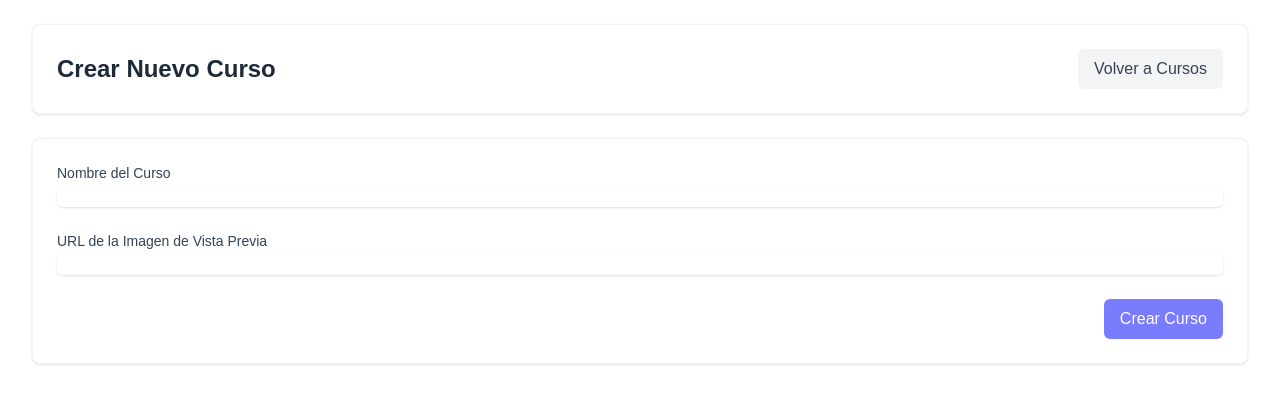
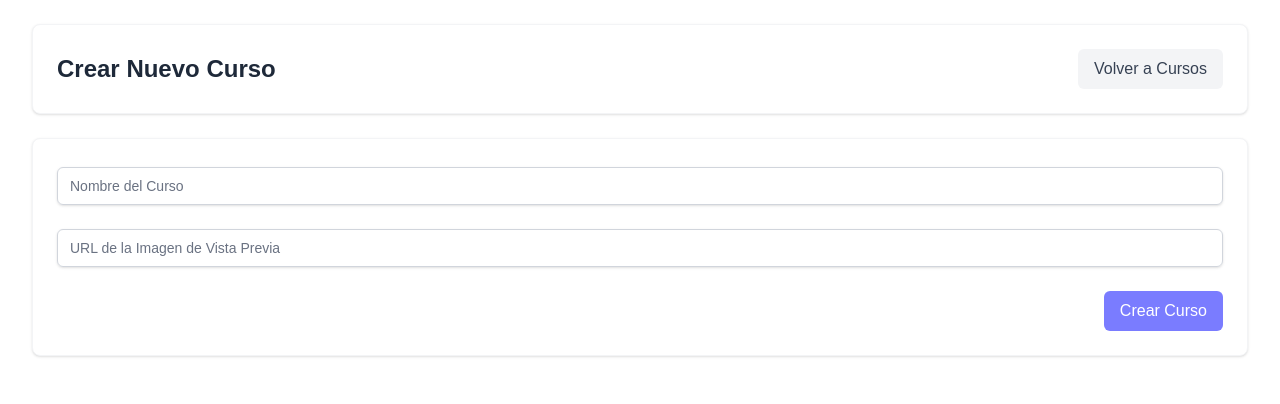
Before and after one commit to Lautaro124/curso, a Next.js app: page /admin/courses/new in a window 1280 px wide. Shown: the top 404 px of the page. Built offline with nearby package versions, Linux system fonts and the light colour scheme.

Commit message:
Set new input

```diff
--- a/src/app/admin/courses/[courseId]/modules/new/page.tsx
+++ b/src/app/admin/courses/[courseId]/modules/new/page.tsx
@@ -1,6 +1,7 @@
 import { createSSRClient } from "@/lib/supabase/server";
 import { redirect } from "next/navigation";
 import Link from "next/link";
+import Input from "@/components/Input";
 
 export default async function NewModulePage({
   params,
@@ -42,22 +43,21 @@ export default async function NewModulePage({
           method="POST"
           className="space-y-6"
         >
-          <input type="hidden" name="action" value="create" />
-          <input type="hidden" name="course_id" value={params.courseId} />
+          <Input type="hidden" name="action" value="create" label={""} />
+          <Input
+            type="hidden"
+            name="course_id"
+            value={params.courseId}
+            label={""}
+          />
 
           <div>
-            <label
-              htmlFor="name"
-              className="block text-sm font-medium text-gray-700"
-            >
-              Nombre del Módulo
-            </label>
-            <input
+            <Input
               type="text"
               name="name"
               id="name"
               required
-              className="mt-1 block w-full rounded-md border-gray-300 shadow-sm sm:text-sm text-black"
+              label={" Nombre del Módulo"}
             />
           </div>
 
--- a/src/app/admin/courses/new/page.tsx
+++ b/src/app/admin/courses/new/page.tsx
@@ -1,7 +1,7 @@
+import Input from "@/components/Input";
 import Link from "next/link";
 
 export default async function NewCoursePage() {
-
   return (
     <main className="max-w-7xl mx-auto py-6 px-4 sm:px-6 lg:px-8">
       <div className="bg-white rounded-lg p-6 shadow-sm border border-gray-100 mb-6">
@@ -27,31 +27,21 @@ export default async function NewCoursePage() {
           <input type="hidden" name="action" value="create" />
 
           <div>
-            <label
-              htmlFor="name"
-              className="block text-sm font-medium text-gray-700"
-            >
-              Nombre del Curso
-            </label>
-            <input
+            <Input
               type="text"
               name="name"
               id="name"
+              label="Nombre del Curso"
               required
               className="mt-1 block w-full rounded-md border-gray-300 shadow-sm focus:border-[#7A7CFF] focus:ring-[#7A7CFF] sm:text-sm"
             />
           </div>
 
           <div>
-            <label
-              htmlFor="preview_image"
-              className="block text-sm font-medium text-gray-700"
-            >
-              URL de la Imagen de Vista Previa
-            </label>
-            <input
+            <Input
               type="url"
               name="preview_image"
+              label="URL de la Imagen de Vista Previa"
               id="preview_image"
               className="mt-1 block w-full rounded-md border-gray-300 shadow-sm focus:border-[#7A7CFF] focus:ring-[#7A7CFF] sm:text-sm"
             />
--- a/src/app/admin/modules/[moduleId]/lessons/new/page.tsx
+++ b/src/app/admin/modules/[moduleId]/lessons/new/page.tsx
@@ -1,6 +1,8 @@
 import { createSSRClient } from "@/lib/supabase/server";
 import { redirect } from "next/navigation";
 import Link from "next/link";
+import Input from "@/components/Input";
+import Textarea from "@/components/Textarea";
 
 export default async function NewLessonPage({
   params,
@@ -49,87 +51,41 @@ export default async function NewLessonPage({
           method="POST"
           className="space-y-6"
         >
-          <input type="hidden" name="action" value="create" />
-          <input type="hidden" name="module_id" value={params.moduleId} />
-
-          <div>
-            <label
-              htmlFor="name"
-              className="block text-sm font-medium text-gray-700"
-            >
-              Nombre de la Clase
-            </label>
-            <input
-              type="text"
+          <Input type="hidden" name="action" value="create" label={""} />
+          <Input type="hidden" name="module_id" value={params.moduleId} label={""} />{" "}
+          <Input
             name="name"
             id="name"
+            type="text"
+            label="Nombre de la Clase"
             required
-              className="mt-1 block w-full rounded-md text-black border-gray-300 shadow-sm focus:border-[#7A7CFF] focus:ring-[#7A7CFF] sm:text-sm"
-            />
-          </div>
-
-          <div>
-            <label
-              htmlFor="description"
-              className="block text-sm font-medium text-gray-700"
-            >
-              Descripción (Markdown)
-            </label>
-            <textarea
+          />{" "}
+          <Textarea
             name="description"
             id="description"
+            label="Descripción (Markdown)"
             rows={5}
-              className="text-black mt-1 block w-full rounded-md border-gray-300 shadow-sm focus:border-[#7A7CFF] focus:ring-[#7A7CFF] sm:text-sm"
-            />
-          </div>
-
-          <div>
-            <label
-              htmlFor="video_url"
-              className="block text-sm font-medium text-gray-700"
-            >
-              URL del Video
-            </label>
-            <input
-              type="url"
+          />{" "}
+          <Input
             name="video_url"
             id="video_url"
-              className="text-black mt-1 block w-full rounded-md border-gray-300 shadow-sm focus:border-[#7A7CFF] focus:ring-[#7A7CFF] sm:text-sm"
-            />
-          </div>
-
-          <div>
-            <label
-              htmlFor="attachments"
-              className="block text-sm font-medium text-gray-700"
-            >
-              Archivos Adjuntos (JSON)
-            </label>
-            <textarea
+            type="url"
+            label="URL del Video"
+          />{" "}
+          <Textarea
             name="attachments"
             id="attachments"
+            label="Archivos Adjuntos (JSON)"
             rows={3}
             placeholder='[{"name": "Documento PDF", "url": "https://example.com/doc.pdf"}]'
-              className="text-black mt-1 block w-full rounded-md border-gray-300 shadow-sm focus:border-[#7A7CFF] focus:ring-[#7A7CFF] sm:text-sm"
-            />
-          </div>
-
-          <div>
-            <label
-              htmlFor="qa"
-              className="block text-sm font-medium text-gray-700"
-            >
-              Preguntas y Respuestas (JSON)
-            </label>
-            <textarea
+          />{" "}
+          <Textarea
             name="qa"
             id="qa"
+            label="Preguntas y Respuestas (JSON)"
             rows={3}
             placeholder='[{"question": "¿Pregunta 1?", "answer": "Respuesta 1"}]'
-              className="text-black mt-1 block w-full rounded-md border-gray-300 shadow-sm focus:border-[#7A7CFF] focus:ring-[#7A7CFF] sm:text-sm"
           />
-          </div>
-
           <div className="flex justify-end">
             <button
               type="submit"
--- a/src/app/login/page.tsx
+++ b/src/app/login/page.tsx
@@ -3,6 +3,8 @@
 import { useState } from "react";
 import Link from "next/link";
 import { login } from "./actions";
+import InputGroup from "@/components/InputGroup";
+import Input from "@/components/Input";
 
 export default function Login() {
   const [error, setError] = useState<string | null>(null);
@@ -29,34 +31,24 @@ export default function Login() {
               {error}
             </div>
           )}
-          <div className="rounded-md shadow-sm -space-y-px">
-            <div>
-              <label htmlFor="email" className="sr-only">
-                Email
-              </label>
-              <input
+          <InputGroup>
+            <Input
               id="email"
               name="email"
               type="email"
+              label="Email"
+              variant="top"
               required
-                className="appearance-none rounded-none relative block w-full px-3 py-2 border border-gray-300 placeholder-gray-500 text-gray-900 rounded-t-md focus:outline-none focus:ring-[#7A7CFF] focus:border-[#7A7CFF] focus:z-10 sm:text-sm"
-                placeholder="Email"
             />
-            </div>
-            <div>
-              <label htmlFor="password" className="sr-only">
-                Contraseña
-              </label>
-              <input
+            <Input
               id="password"
               name="password"
               type="password"
+              label="Contraseña"
+              variant="bottom"
               required
-                className="appearance-none rounded-none relative block w-full px-3 py-2 border border-gray-300 placeholder-gray-500 text-gray-900 rounded-b-md focus:outline-none focus:ring-[#7A7CFF] focus:border-[#7A7CFF] focus:z-10 sm:text-sm"
-                placeholder="Contraseña"
             />
-            </div>
-          </div>
+          </InputGroup>
 
           <div>
             <button
--- /dev/null
+++ b/src/components/Input.tsx
@@ -0,0 +1,56 @@
+import React, { forwardRef } from "react";
+
+interface InputProps extends React.InputHTMLAttributes<HTMLInputElement> {
+  label: string;
+  error?: string;
+  variant?: "default" | "rounded" | "top" | "bottom" | "middle";
+}
+
+const Input = forwardRef<HTMLInputElement, InputProps>(
+  ({ label, error, variant = "default", className = "", ...props }, ref) => {
+    const getVariantStyles = () => {
+      switch (variant) {
+        case "top":
+          return "rounded-t-md rounded-b-none";
+        case "bottom":
+          return "rounded-b-md rounded-t-none";
+        case "middle":
+          return "rounded-none";
+        case "rounded":
+          return "rounded-md";
+        default:
+          return "rounded-md";
+      }
+    };
+
+    const baseStyles = `
+      appearance-none relative block w-full px-3 py-2
+      border border-gray-300 placeholder-gray-500 text-gray-900
+      focus:outline-none focus:ring-[#7A7CFF] focus:border-[#7A7CFF] focus:z-10
+      sm:text-sm
+    `;
+
+    const errorStyles = error
+      ? "border-red-300 focus:ring-red-500 focus:border-red-500"
+      : "";
+
+    return (
+      <div className="w-full">
+        <label htmlFor={props.id} className="sr-only">
+          {label}
+        </label>
+        <input
+          ref={ref}
+          className={`${baseStyles} ${getVariantStyles()} ${errorStyles} ${className}`.trim()}
+          placeholder={label}
+          {...props}
+        />
+        {error && <p className="mt-1 text-sm text-red-600">{error}</p>}
+      </div>
+    );
+  }
+);
+
+Input.displayName = "Input";
+
+export default Input;
--- /dev/null
+++ b/src/components/InputGroup.tsx
@@ -0,0 +1,19 @@
+import React from "react";
+
+interface InputGroupProps {
+  children: React.ReactNode;
+  className?: string;
+}
+
+const InputGroup: React.FC<InputGroupProps> = ({
+  children,
+  className = "",
+}) => {
+  return (
+    <div className={`rounded-md shadow-sm -space-y-px ${className}`}>
+      {children}
+    </div>
+  );
+};
+
+export default InputGroup;
--- /dev/null
+++ b/src/components/Textarea.tsx
@@ -0,0 +1,41 @@
+import React, { forwardRef } from "react";
+
+interface TextareaProps
+  extends React.TextareaHTMLAttributes<HTMLTextAreaElement> {
+  label: string;
+  error?: string;
+}
+
+const Textarea = forwardRef<HTMLTextAreaElement, TextareaProps>(
+  ({ label, error, className = "", ...props }, ref) => {
+    const baseStyles = `
+      block w-full rounded-md border-gray-300 shadow-sm
+      focus:ring-[#7A7CFF] focus:border-[#7A7CFF]  sm:text-sm text-black
+    `;
+
+    const errorStyles = error
+      ? "border-red-300 focus:ring-red-500 focus:border-red-500"
+      : "";
+
+    return (
+      <div className="w-full">
+        <label
+          htmlFor={props.id}
+          className="block text-sm font-medium text-gray-700 mb-1"
+        >
+          {label}
+        </label>
+        <textarea
+          ref={ref}
+          className={`${baseStyles} ${errorStyles} ${className}`.trim()}
+          {...props}
+        />
+        {error && <p className="mt-1 text-sm text-red-600">{error}</p>}
+      </div>
+    );
+  }
+);
+
+Textarea.displayName = "Textarea";
+
+export default Textarea;
```
Also changed, not shown: src/app/admin/users/page.tsx (+5 -3 lines). Lines whose indentation alone changed are shown as unchanged.
